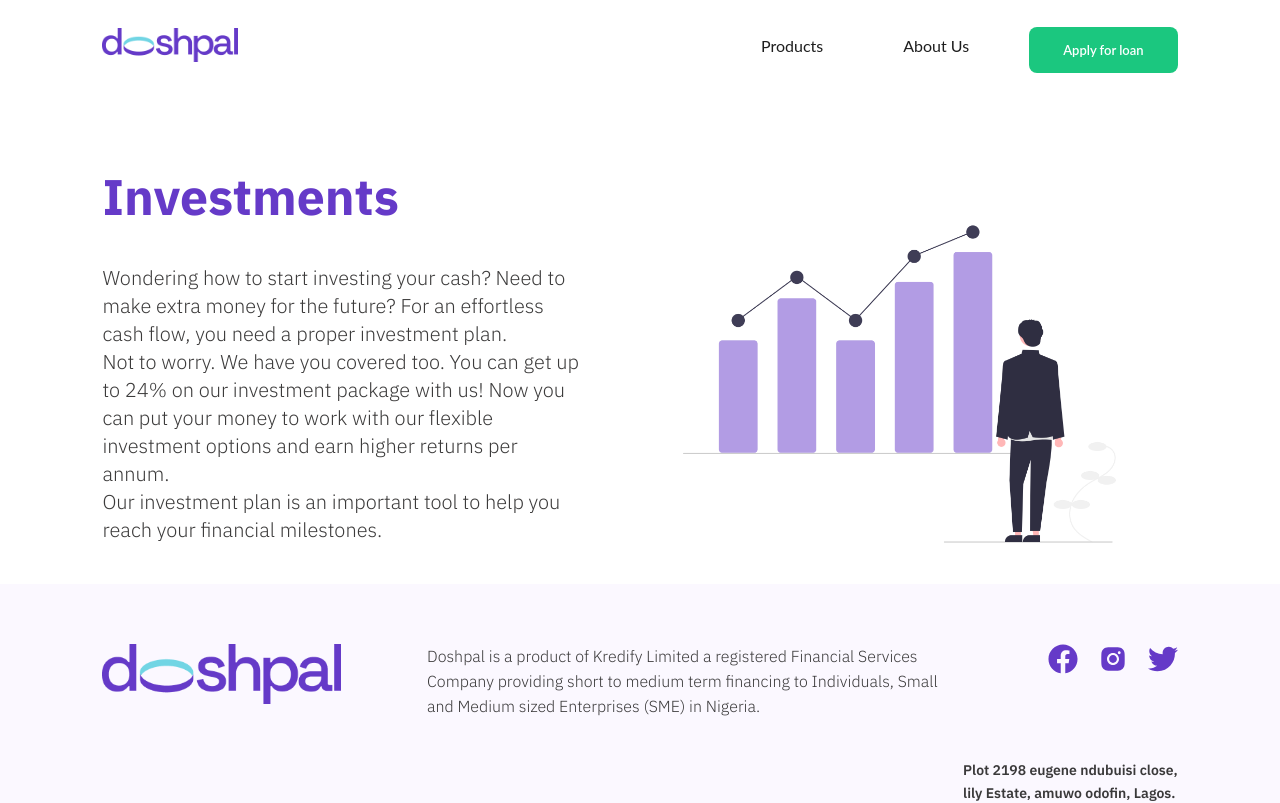
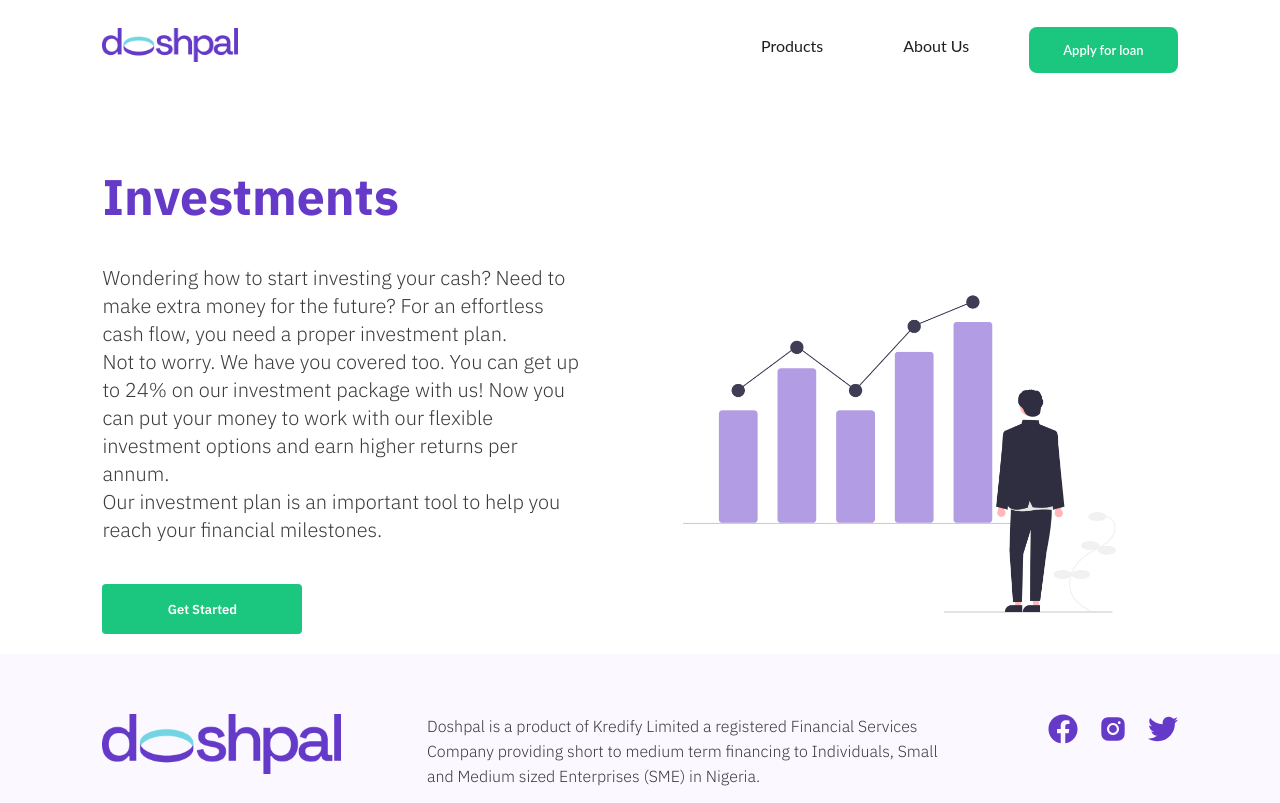
Before and after one commit to loftytech/doshpal, a React (Create React App) app: page /invest in a window 1280 px wide. Shown: the top 803 px of the page. Built offline with nearby package versions, Linux system fonts and the light colour scheme; no server answers.

Commit message:
added investment

```diff
--- a/src/views/screens/business_loan/BusinessLoanScreen.tsx
+++ b/src/views/screens/business_loan/BusinessLoanScreen.tsx
@@ -18,6 +18,7 @@
                         <div className="text-wrapper">
                             <h3>SME Loans</h3>
                             <span>Do you need working capital for your business? SME loans are available for individuals or corporate bodies looking to set up new businesses or expand established ones.<br /> <br />At Doshpal, we understand the needs of SME businesses and therefore have developed tailor-made loan products on a fast-track platform to help business owners meet their cash-flow needs and expand their businesses.</span>
+                            <Link to="/loan-apply">Get Started</Link>
                         </div>
 
                         <div className="img-sec">
--- a/src/views/screens/business_loan/styles.ts
+++ b/src/views/screens/business_loan/styles.ts
@@ -38,6 +38,19 @@
             font-weight: 400;
             margin-bottom: 40px;
             line-height: 21px;
+        }
+        a {
+            display: flex;
+            justify-content: center;
+            align-items: center;
+            background-color: ${props => props.theme.secondaryColor};
+            color: #fff;
+            font-size: 13px;
+            font-weight: 600;
+            height: 50px;
+            width: 200px;
+            border-radius: 4px;
+            margin-bottom: 20px;
         }
     }
 
--- a/src/views/screens/invest/InvestScreen.tsx
+++ b/src/views/screens/invest/InvestScreen.tsx
@@ -1,4 +1,5 @@
 import { useEffect } from 'react';
+import { Link } from 'react-router-dom';
 import Footer from '../../components/footer/Footer';
 import Header from '../../components/header/Header';
 import { Content, TopSection, Hero, Wrapper, SectionTwo, SectionThree, SectionOne } from "./styles";
@@ -20,6 +21,7 @@
                             <br /> Not to worry. We have you covered too. You can get up to 24% on our investment package with us! Now you can put your money to work with our flexible investment options and earn higher returns per annum.
                             <br />Our investment plan is an important tool to help you reach your financial milestones.
                             </span>
+                            <Link to="/invest-apply">Get Started</Link>
                         </div>
 
                         <div className="img-sec">
--- a/src/views/screens/invest/styles.ts
+++ b/src/views/screens/invest/styles.ts
@@ -38,6 +38,19 @@
             font-weight: 300;
             margin-bottom: 40px;
             line-height: 28px;
+        }
+        a {
+            display: flex;
+            justify-content: center;
+            align-items: center;
+            background-color: ${props => props.theme.secondaryColor};
+            color: #fff;
+            font-size: 13px;
+            font-weight: 600;
+            height: 50px;
+            width: 200px;
+            border-radius: 4px;
+            margin-bottom: 20px;
         }
     }
 
--- a/src/views/screens/loan/LoanScreen.tsx
+++ b/src/views/screens/loan/LoanScreen.tsx
@@ -1,4 +1,5 @@
 import { useEffect } from 'react';
+import { Link } from 'react-router-dom';
 import Footer from '../../components/footer/Footer';
 import Header from '../../components/header/Header';
 import { Content, TopSection, Hero, Wrapper, SectionTwo, SectionThree, SectionOne } from "./styles";
@@ -15,7 +16,8 @@
                     <Hero>
                         <div className="text-wrapper">
                             <h3>With Personal Loan you get up to 3m</h3>
-                            <span>When you run into an emergency, it's possible not to have the funds to take care of your urgent needs. Doshpal can come through for you!<br /><br /> With proper planning, a personal loan can fill a void in your budget without risking your home or assets. <br /><br /> We’ve got you covered with our quick loans! Get up to 3 million on loans for as low as 3.5% interest today.</span>
+                            <span>When you run into an emergency, it's possible not to have the funds to take care of your urgent needs. Doshpal can come through for you!<br /><br /> With proper planning, a personal loan can fill a void in your budget without risking your home or assets. <br /><br /> We've got you covered with our quick loans! Get up to 3 million on loans for as low as 3.5% interest today.</span>
+                            <Link to="/loan-apply">Get Started</Link>
                         </div>
 
                         <div className="img-sec">
--- a/src/views/screens/loan/styles.ts
+++ b/src/views/screens/loan/styles.ts
@@ -38,6 +38,21 @@
             font-weight: 300;
             margin-bottom: 40px;
             line-height: 28px;
+        }
+
+
+        a {
+            display: flex;
+            justify-content: center;
+            align-items: center;
+            background-color: ${props => props.theme.secondaryColor};
+            color: #fff;
+            font-size: 13px;
+            font-weight: 600;
+            height: 50px;
+            width: 200px;
+            border-radius: 4px;
+            margin-bottom: 20px;
         }
     }
 
```
